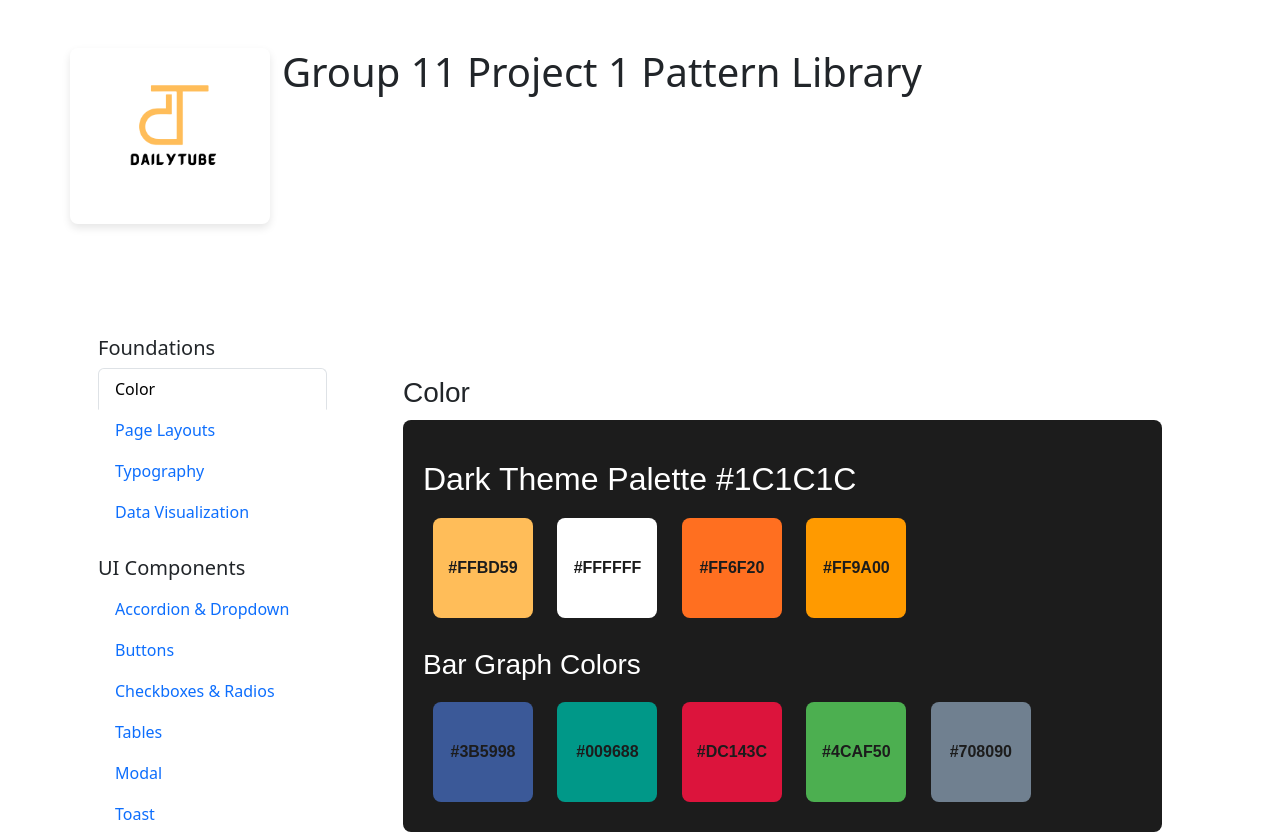
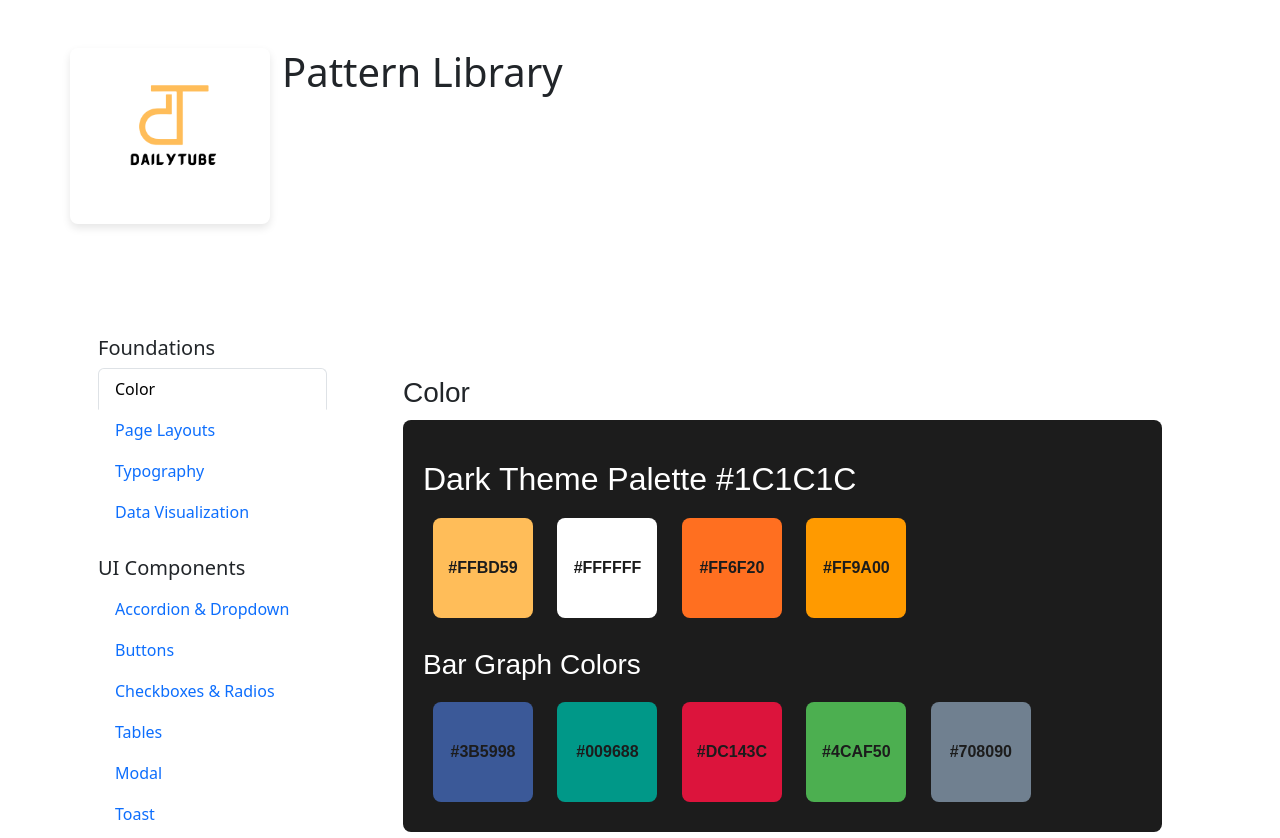
Before and after one commit to farouk-afolabi/data-visualization-ui-library, a plain HTML site: page index.html in a window 1280 px wide. Shown: the top 838 px of the page. Drawn offline with nearby package versions, Linux system fonts and the light colour scheme.

Commit message:
Updated the title inside index.html

```diff
--- a/index.html
+++ b/index.html
@@ -24,7 +24,7 @@
 			<div class="row pt-5 pb-5">
 				<img src="img/logo.png" alt="Logo" class="img" />
 				<div class="col-lg-9" id="page-title">
-					<h1>Group 11 Project 1 Pattern Library</h1>
+					<h1>Pattern Library</h1>
 				</div>
 			</div>
 
```
